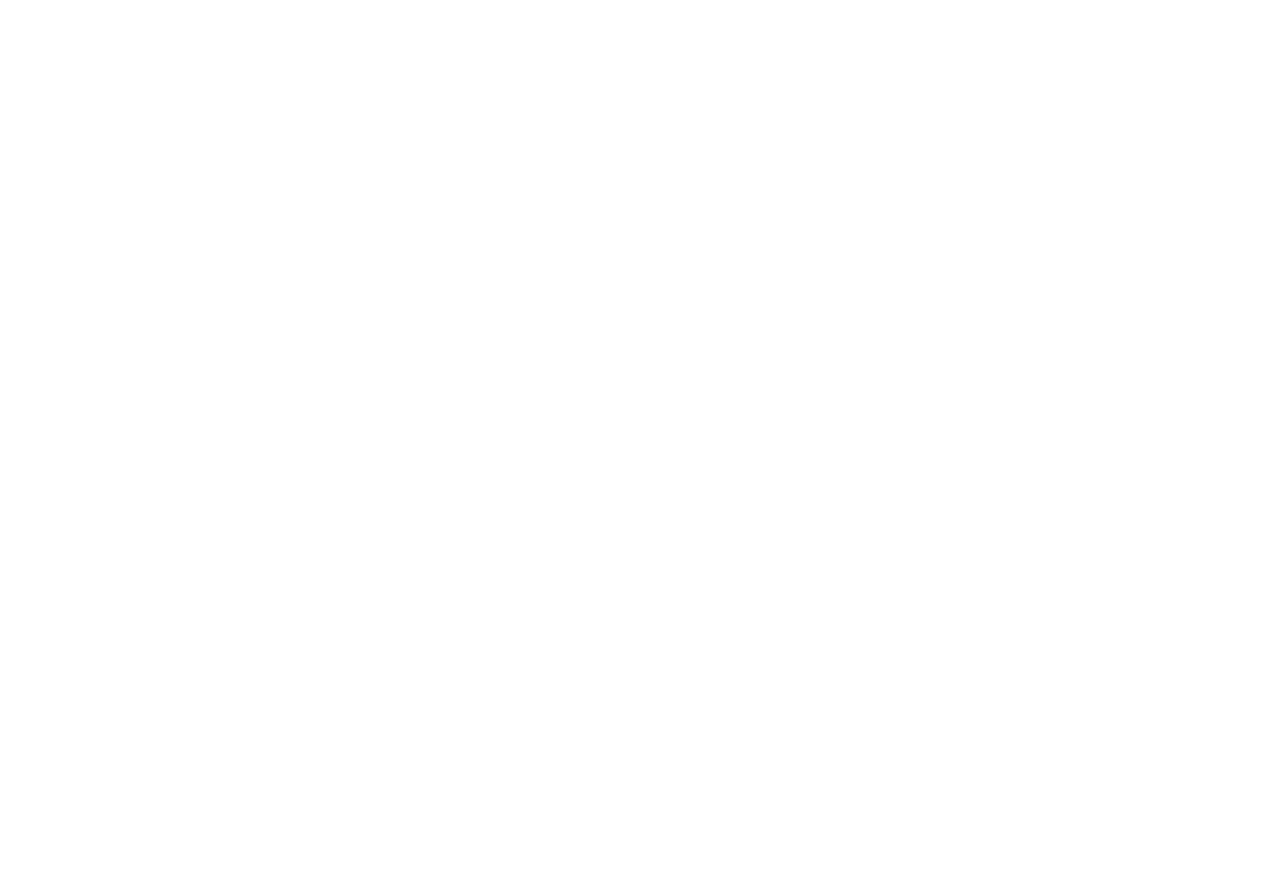
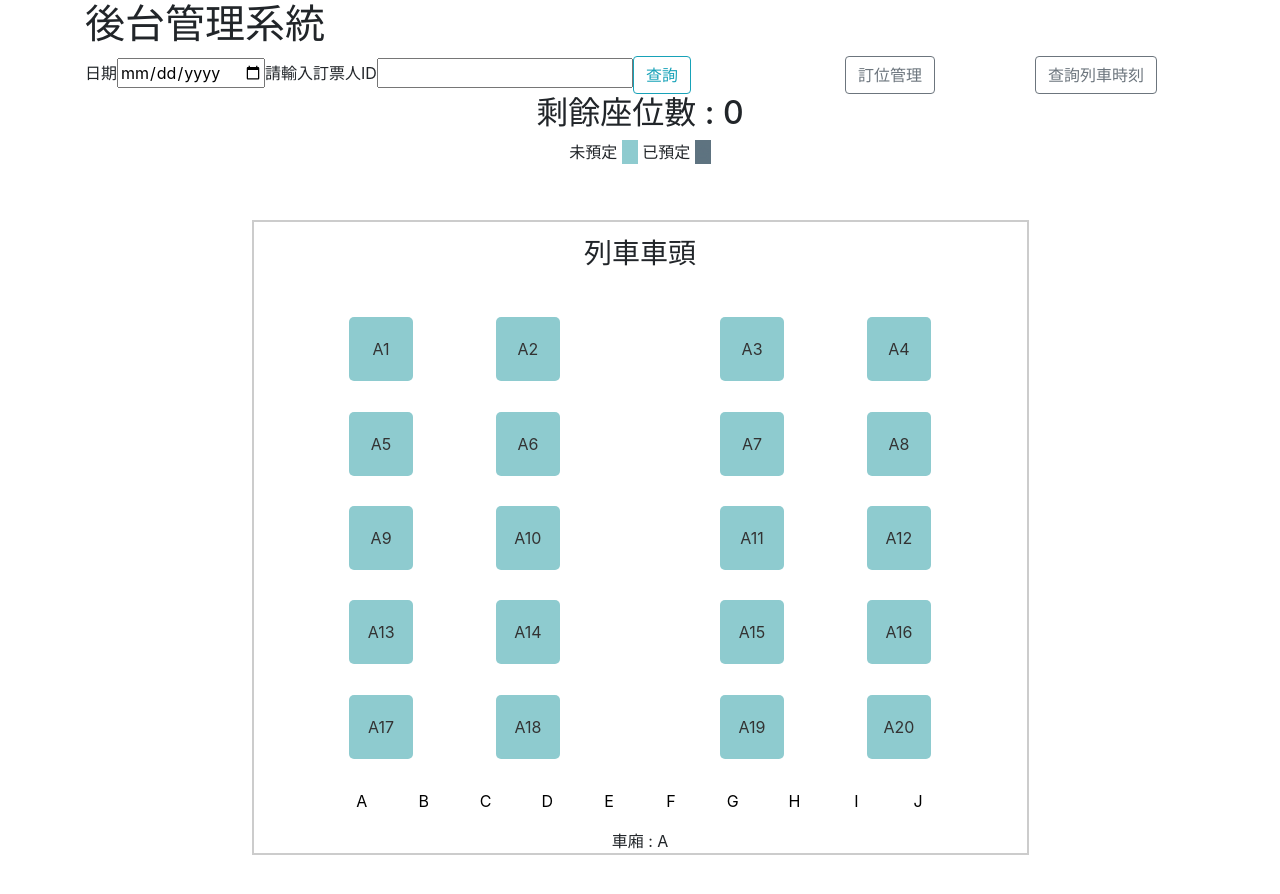
Before and after one commit to WANG-JHAN-TENG/rail-nuxt, a Nuxt app: page /checkoutCars in a window 1280 px wide. Before the commit this address had no page. Shown: the top 894 px of the page. Before the commit the page ends 800 px from the top, so only its background shows below. Built offline with nearby package versions, Linux system fonts and the light colour scheme.

Commit message:
add new manage page

```diff
--- /dev/null
+++ b/pages/checkoutCars.vue
@@ -0,0 +1,294 @@
+<template>
+    <div class="container">
+				<h1>後台管理系統</h1>
+        <div class="searchBar row">
+            <div class="carSearch col">
+                <label for="dateSearch">日期</label>
+                <input type="date" name="dateSearch" id="dateSearch" v-model="dateSearch">
+                <label for="carSearch">請輸入訂票人ID</label>
+                <input  name="carSearch" id="carSearch" v-model="trainNo" @keyup.enter="getSeatsInfo">
+                <div class="btn btn-outline-info" @click="getSeatsInfo">查詢</div>
+            </div>
+            <div class="col-2">
+								<NuxtLink to="/manage">
+										<div class="btn btn-outline-secondary">
+												訂位管理
+										</div>
+								</NuxtLink>
+            </div>
+            <div class="backButton col-2">
+                <NuxtLink to="/">
+                    <div class="btn btn-outline-secondary">
+                        查詢列車時刻
+                    </div>
+                </NuxtLink>
+            </div>
+        </div>
+				<div class="seatTable">
+						<div class="seatTitle">
+								<h2>剩餘座位數 : {{leftSeats}}</h2>
+								<div class="showStatus">
+										<div class="ready">
+												未預定 <div class="canBeChoose">可</div>
+												已預定 <div class="cantBeChoose">否</div>
+										</div>
+								</div>
+						</div>
+						<div class="seatChoice">
+								<h3>列車車頭</h3>
+								<div class="oneTrain">
+										<div class="seat" v-for="(seat, index) in seats" :key="seat.index">
+													<div class="selectCar" v-if="selectedCar == index">
+															<div class="seatNum" v-for="seatNum in seat" :key="seatNum.index">
+																	<label  v-if="seatNum.booked === '0' "><input type="checkbox" name="label" disabled>
+																			<span class="round button">
+																				{{seatNum.No}}
+																			</span>
+																	</label>
+																	<label v-else><input type="checkbox" name="label" checked disabled>
+																			<span class="round button">
+																				{{seatNum.No}}
+																			</span>
+																	</label>
+															</div>
+													</div>
+										</div>
+								</div>
+								<div class="carNo">
+										<div class="singleCar" v-for="(carNo, index) in carNos" :key="carNo.index" @click="keyInCarNo(index)">
+												{{carNo}}
+										</div>
+								</div>
+								<div class="selectedCar">
+										車廂 : {{showSelectedCar}}
+								</div>
+						</div>
+				</div>
+    </div>
+</template>
+
+<script>
+import { GetfirebaseConfig } from '~/assets/FirebaseConfig.js';
+import { getDatabase, ref, child, get } from "firebase/database";
+
+export default {
+		data() {
+				return {
+						trainNo:"",
+						dateSearch:"",
+						seats: [
+								[] , [] , [] , [] , [] , [] , [] , [] , [] , [] ,
+						],
+						carNos: ["A", "B", "C", "D", "E", "F", "G", "H", "I", "J"],
+						selectedCar: "0",
+						showSelectedCar: "A",
+						inputSeatData: [],
+						leftSeats: 0,
+				};
+		},
+		created() {
+			this.createSeats();
+		},
+		updated() {
+				this.countLeftSeats();
+				this.showSelectedCar = this.carNos[this.selectedCar];
+		},
+		methods: {
+				createSeats() {
+					this.seats = [
+							[] , [] , [] , [] , [] , [] , [] , [] , [] , [] ,
+					];
+					for ( let i = 1 ; i < 21 ; i++ ) {
+							let item = { No: `A${i}` , booked: "0" };
+							this.seats[0].push(item);
+							let item1 = { No: `B${i}` , booked: "0" };
+							this.seats[1].push(item1);
+							let item2 = { No: `C${i}` , booked: "0" };
+							this.seats[2].push(item2);
+							let item3 = { No: `D${i}` , booked: "0" };
+							this.seats[3].push(item3);
+							let item4 = { No: `E${i}` , booked: "0" };
+							this.seats[4].push(item4);
+							let item5 = { No: `F${i}` , booked: "0" };
+							this.seats[5].push(item5);
+							let item6 = { No: `G${i}` , booked: "0" };
+							this.seats[6].push(item6);
+							let item7 = { No: `H${i}` , booked: "0" };
+							this.seats[7].push(item7);
+							let item8 = { No: `I${i}` , booked: "0" };
+							this.seats[8].push(item8);
+							let item9 = { No: `J${i}` , booked: "0" };
+							this.seats[9].push(item9);
+					}
+				},
+				getSeatsInfo() {
+						this.inputSeatData = [];
+						return new Promise( ( resolve , reject ) => {
+								const dbRef = ref( getDatabase( GetfirebaseConfig() ) );
+								const date = this.dateSearch;
+								const trainNo = this.trainNo;
+								get( child( dbRef, `bookedSeats/${date}` + `/${trainNo}` ) ).then( ( snapshot ) => {
+										if ( snapshot.exists() ) {
+												let response = snapshot.val();
+												this.inputSeatData = response.seats;
+												this.createSeats();
+												this.initSeatTable();
+												this.trainNo = "";
+												resolve();
+										} else {
+												this.createSeats();
+												this.trainNo = "";
+										}
+								}).catch( (error) => {
+										console.log(error);
+										reject();
+								});
+						})
+				},
+				initSeatTable() {
+						if ( this.inputSeatData.length > 0 ) {
+								const input = this.inputSeatData;
+								const seats = this.seats;
+								for (let i = 0 ; i < input.length ; i++ ){
+										for (let j = 0 ; j < seats.length ; j++ ){
+												let seat = seats[j];
+												for ( let k = 0 ; k < seat.length ; k++){
+														if ( seat[k].No === input[i] ) {
+																seat[k].booked = "1";
+														}
+												}
+										}
+								}
+						}
+				},
+				keyInCarNo(index) {
+						this.selectedCar = index;
+    		},
+				countLeftSeats() {
+						if ( this.inputSeatData.length > 0 ) {
+								let result = 80 - this.inputSeatData.length;
+								this.leftSeats = result;
+						} else {
+								this.leftSeats = 80;
+						}
+
+				},
+		},
+}
+</script>
+
+<style>
+		.change{
+			margin: 1%;
+		}
+    .seatsInfo{
+        display: inline-block;
+        margin:0 1%;
+    }
+		.seatTitle{
+				text-align: center;
+		}
+		.seatTitle .canBeChoose{
+				display: inline-block;
+				background: #8ecbcf;
+				color: #8ecbcf;
+		}
+		.seatTitle .cantBeChoose{
+				display: inline-block;
+				background: #5e7380;
+				color: #5e7380;
+		}
+		.seatChoice{
+				margin: 5% auto;
+				width: 70%;
+				border: 2px solid #ccc;
+				text-align: center;
+		}
+		.seatChoice h3{
+				display: inline-block;
+				margin: 2% 0 0 0;
+		}
+		.oneTrain{
+				margin: 3% auto;
+		}
+		.selectCar{
+				display: flex;
+				flex-direction: row;
+				flex-wrap: wrap;
+				justify-content: center;
+		}
+		.seatNum{
+				margin: 3% 2%;
+				height: 6vh;
+				width: 15%;
+		}
+		.selectCar :nth-child(2){
+				margin-right: 12%;
+		}
+		.selectCar :nth-child(6){
+				margin-right: 12%;
+		}
+		.selectCar :nth-child(10){
+				margin-right: 12%;
+		}
+		.selectCar :nth-child(14){
+				margin-right: 12%;
+		}
+		.selectCar :nth-child(18){
+				margin-right: 12%;
+		}
+		.oneTrain input[type="checkbox"] {
+				display: none;
+		}
+		.oneTrain input:checked + .button {
+				background: #5e7380;
+				color: #fff;
+		}
+		.oneTrain .button {
+				display: inline-block;
+				background: #8ecbcf;
+				height: 8vh;
+				width: 8vh;
+				color: #333;
+				cursor: pointer;
+				line-height: 8vh;
+		}
+		.oneTrain .button:hover {
+				background: #8ecbcf7c;
+		}
+		.oneTrain .round {
+				border-radius: 5px;
+		}
+		.carNo{
+				margin: 2% 0;
+				display: flex;
+				flex-direction: row;
+				flex-wrap: wrap;
+				justify-content: center;
+		}
+		.singleCar{
+				margin: 0 2%;
+				height: 100%;
+				width: 4%;
+				font-size: normal;
+				cursor: pointer;
+				color: rgb(0, 0, 0);
+				transition: 0.2s ease all;
+		}
+		.singleCar:hover{
+				color: rgb(224, 228, 235);
+				background: rgb(122, 173, 231);
+				border-radius: 25%;
+		}
+		.selectedSeats{
+				margin: 2% 0;
+				display: flex;
+				flex-direction: row;
+				flex-wrap: wrap;
+				justify-content: center;
+				align-items: center;
+		}
+		.selectedSeat{
+				margin: 0 1%;
+		}
+</style>
--- a/pages/manage.vue
+++ b/pages/manage.vue
@@ -8,7 +8,11 @@
                 <div class="btn btn-outline-info" @click="findBookingInfo">查詢</div>
             </div>
             <div class="col-3">
-                <div class="btn btn-outline-secondary">查看列車餘位</div>
+								<NuxtLink to="/checkoutCars">
+										<div class="btn btn-outline-secondary">
+												查看列車餘位
+										</div>
+								</NuxtLink>
             </div>
             <div class="backButton col-3">
                 <NuxtLink to="/">
```
